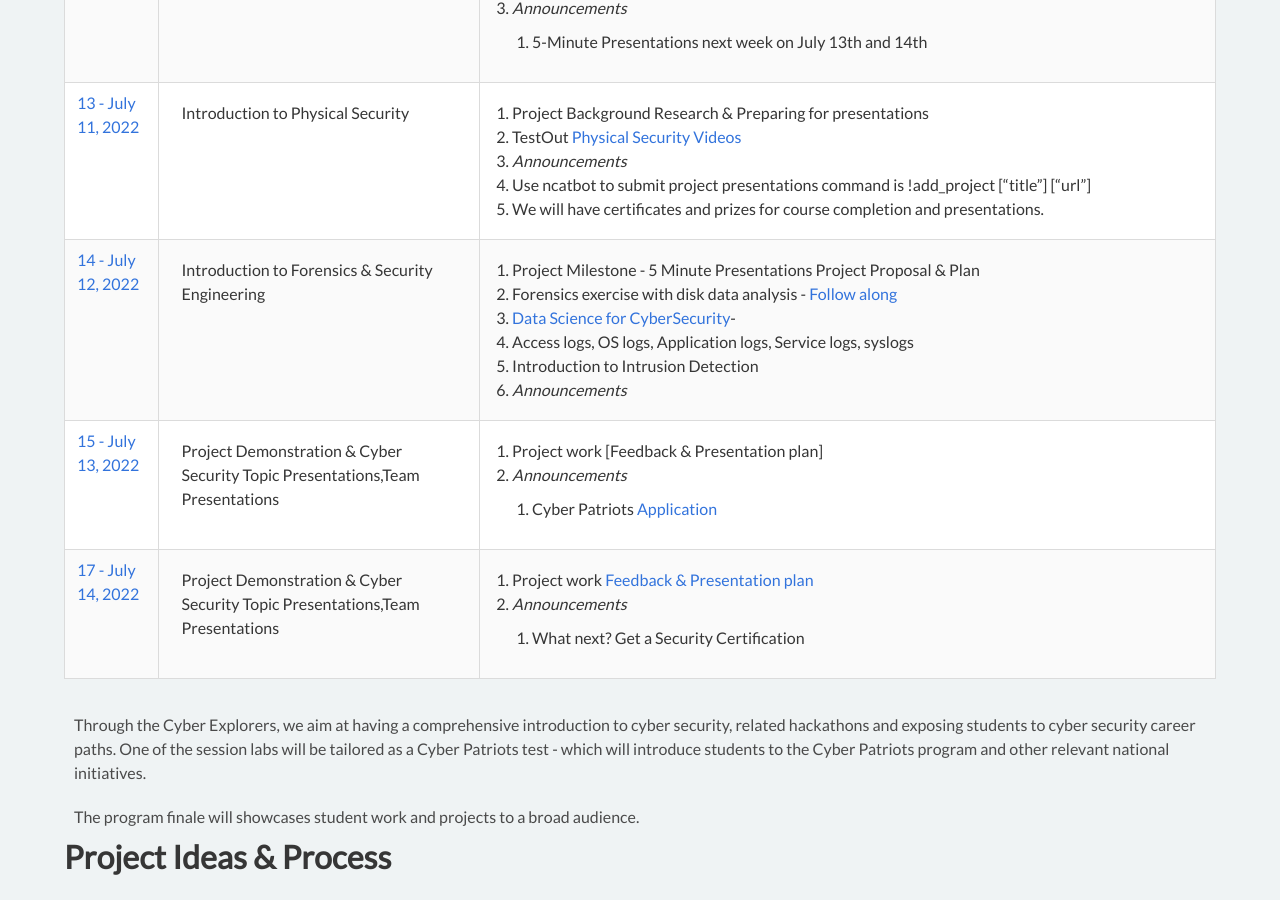
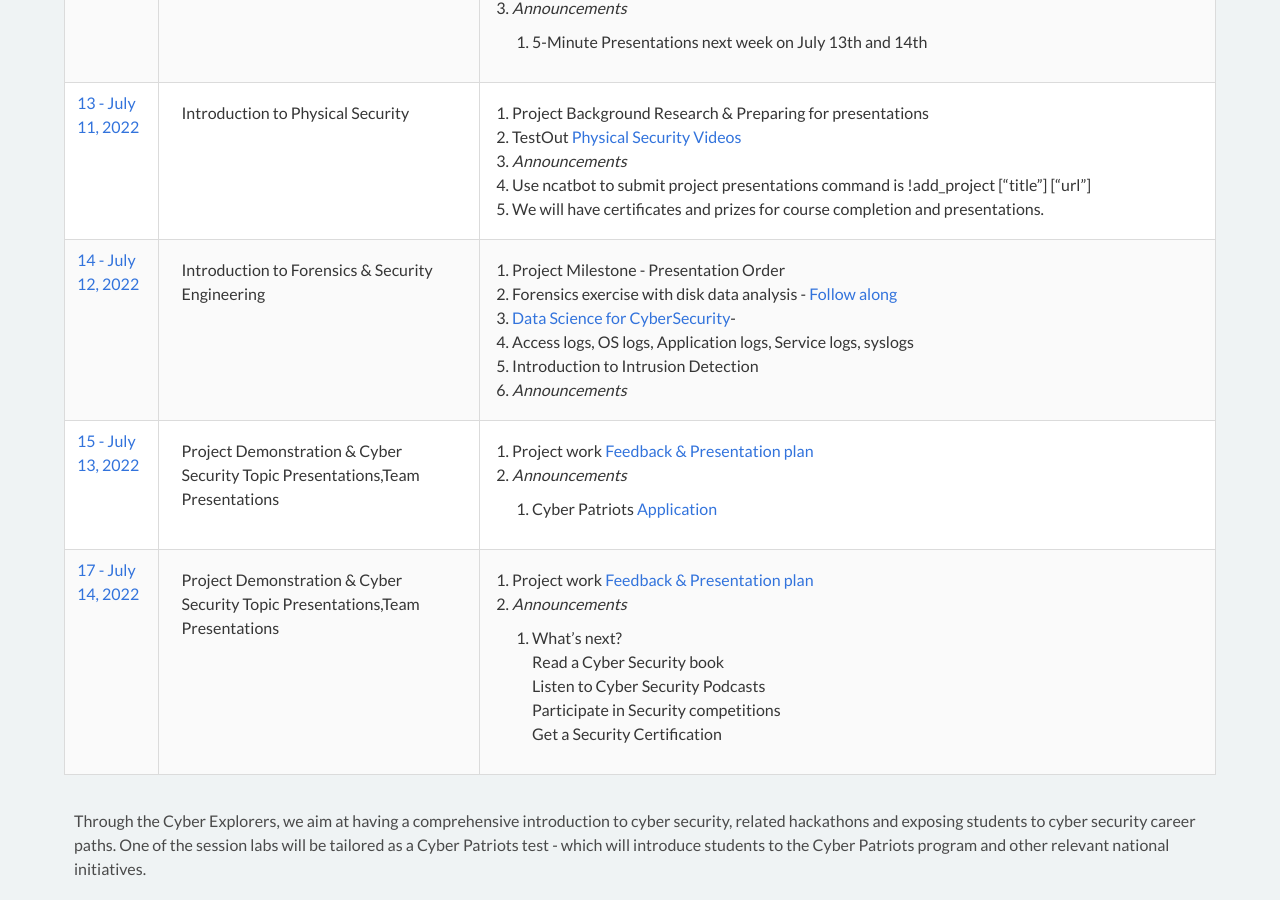
Before and after one commit to cyberdefendersprogram/www-homepage, a Jekyll site: the page built from pages/programs/cyberexplorers-ncat.md, in a window 1280 px wide and 900 px high, scrolled down 2825 px. Built offline with Jekyll 4.4.1, drawn with Linux system fonts in a browser that asks for light colours; nearby versions of some CDN libraries.

Commit message:
Update cyber-explorers-ncat.yml

```diff
--- a/_data/cyber-explorers-ncat.yml
+++ b/_data/cyber-explorers-ncat.yml
@@ -102,7 +102,7 @@
 - session: 14 - July 12, 2022
   desc: Introduction to Forensics & Security Engineering
   notes: |
-    1. Project Milestone - 5 Minute Presentations Project Proposal & Plan
+    1. Project Milestone - Presentation Order
     2. Forensics exercise with disk data analysis - [Follow along](http://bit.ly/explorersession9)
     3. [Data Science for CyberSecurity](http://bit.ly/explorersession10)-
       1. Access logs, OS logs, Application logs, Service logs, syslogs
@@ -112,7 +112,7 @@
 - session: 15 - July 13, 2022
   desc: Project Demonstration & Cyber Security Topic Presentations,Team Presentations
   notes: |
-    1. Project work [Feedback & Presentation plan]
+    1. Project work [Feedback & Presentation plan]()
     2. *Announcements*
         1. Cyber Patriots [Application](http://tinyurl.com/cyberpatriotapplication)
 
@@ -121,4 +121,8 @@
   notes: |
     1. Project work [Feedback & Presentation plan](http://bit.ly/projectsession11)
     3. *Announcements*
-        1. What next? Get a Security Certification
+        1. What's next?
+          - Read a Cyber Security book
+          - Listen to Cyber Security Podcasts
+          - Participate in Security competitions
+          - Get a Security Certification
```
